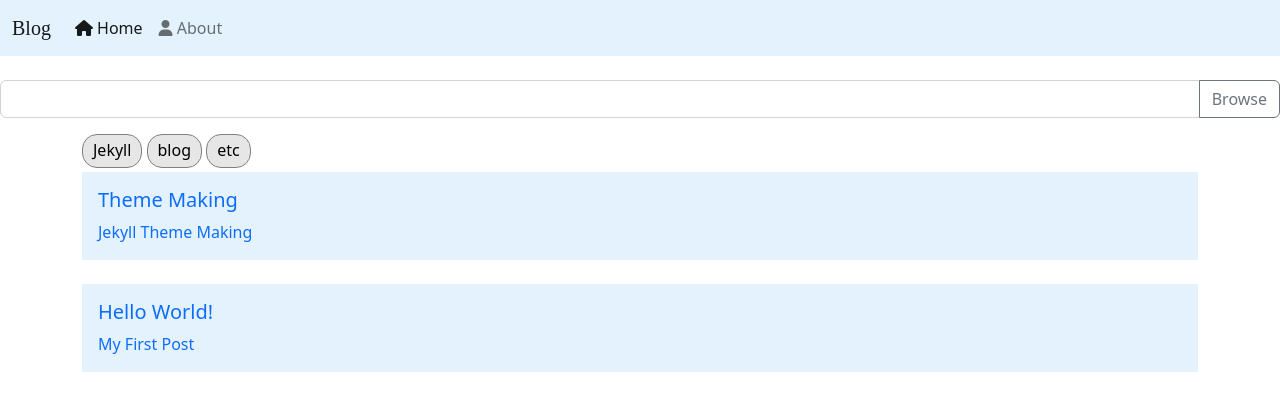
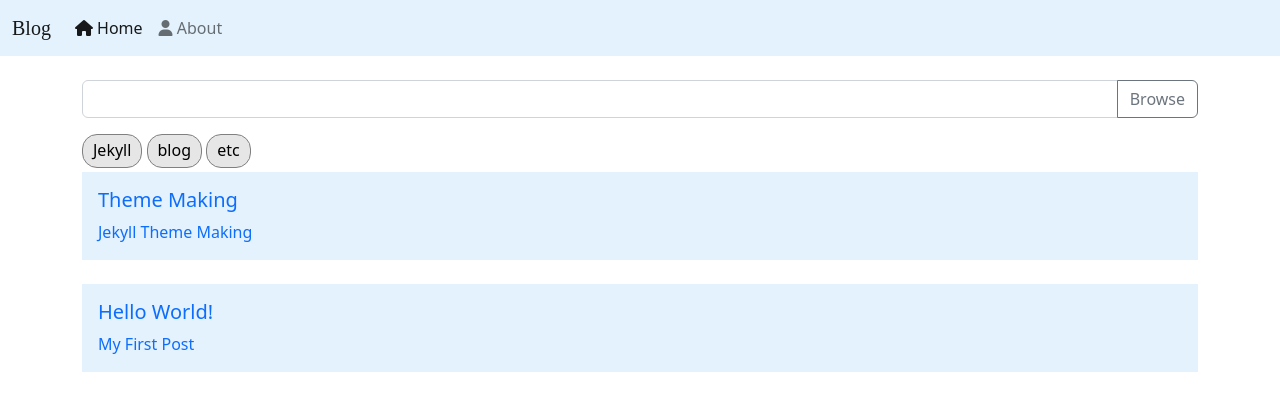
Before and after one commit to happydm09/B, a Jekyll site: the page built from pages/tag.md, in a window 1280 px wide. Shown: the top 411 px of the page. Built offline with Jekyll 4.4.1, drawn with Linux system fonts in a browser that asks for light colours; nearby versions of some CDN libraries; some web fonts are replaced; comment, search, counter and statistics services are not loaded.

Commit message:
Update tags.html

```diff
--- a/_includes/tags.html
+++ b/_includes/tags.html
@@ -1,10 +1,9 @@
-<div class="input-group mb-3">
-  <input type="text" class="form-control" aria-describedby="button-addon2">
-  <button class="btn btn-outline-secondary" type="button" id="button-addon2">Browse</button>
-</div>
-
 <!-- Tag -->
 <div class='container'>
+  <div class="input-group mb-3">
+    <input type="text" class="form-control" aria-describedby="button-addon2">
+    <button class="btn btn-outline-secondary" type="button" id="button-addon2">Browse</button>
+  </div>
   {% for tag in site.data.tags %}
     <span class="tag mb-1" data-tag="{{tag}}">{{tag}}</span>
   {% endfor %}
```
